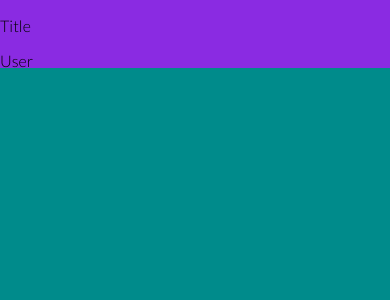
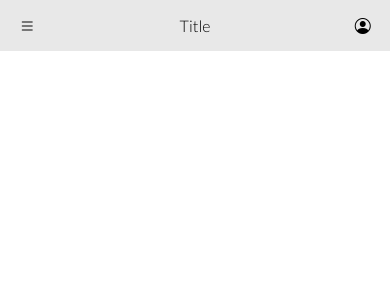
Before and after one commit to Ismael1699/itecsa-app, a React (Create React App) app: page / in a window 390 px wide. Shown: the top 300 px of the page. Built offline with nearby package versions, Linux system fonts and the light colour scheme.

Commit message:
se añadieron estilos al archivo NavbarMobile y se creo el archivo de styles del componente MenuMobile.css

```diff
--- a/src/App.css
+++ b/src/App.css
@@ -16,9 +16,7 @@
 
     width: auto;
     width: 100%;
-    /* width: calc(100% - 0.8rem);
-    height: calc(100%  - 0.8rem); */
-    background-color: darkcyan;
+
 }
 
 /*max-width se aplica hasta llegar a los 600px */
@@ -30,7 +28,6 @@
     }
 
     #item-app-navbar{
-        background-color: blueviolet;
         width: 100%;
         height: 8%;
     }
--- a/src/components/MenuMobile.js
+++ b/src/components/MenuMobile.js
@@ -1,7 +1,11 @@
 import React from 'react';
 
 const MenuMobile = () => {
-    return;
+    return (
+        <div id='menumobile-container'>
+            <i className='bi bi-list'></i>
+        </div>
+    );
 };
 
 export default MenuMobile;
--- a/src/components/Navbar.js
+++ b/src/components/Navbar.js
@@ -2,7 +2,7 @@ import React, { useEffect } from 'react';
 import NavbarMobile from './NavbarMobile';
 import NavbarWeb from './NavbarWeb';
 
-const Navbar = ({ displayHeight, displayWidth }) => {
+const Navbar = ({ displayWidth }) => {
     return <>{displayWidth > 600 ? <NavbarWeb /> : <NavbarMobile />}</>;
 };
 
--- a/src/components/NavbarMobile.js
+++ b/src/components/NavbarMobile.js
@@ -1,12 +1,13 @@
 import React from 'react';
 import MenuMobile from './MenuMobile';
+import '../styles/NavbarMobile.css';
 
 const NavbarMobile = () => {
     return (
-        <div id='NavMobile-container'>
+        <div id='Navmobile-container'>
             <MenuMobile />
             <p>Title</p>
-            <p>User</p>
+            <i className='bi bi-person-circle'></i>
         </div>
     );
 };
--- /dev/null
+++ b/src/styles/NavbarMobile.css
@@ -0,0 +1,8 @@
+#Navmobile-container {
+    background-color: var(--main-color);
+    display:flex;
+    flex-direction: row;
+    justify-content: space-between;
+    align-items: center;
+    padding: 0 1.2rem 0 1.2rem;
+}
```
Also changed, not shown: src/styles/MenuMobile.css (added).
